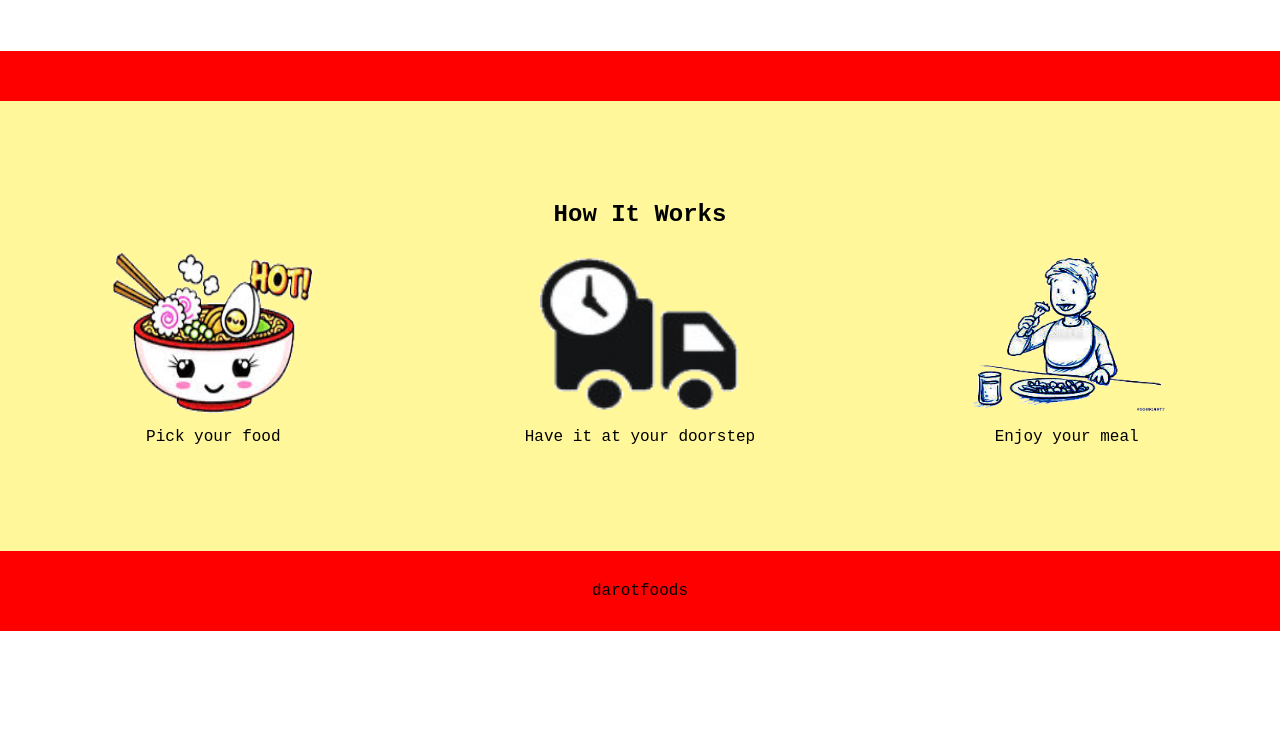
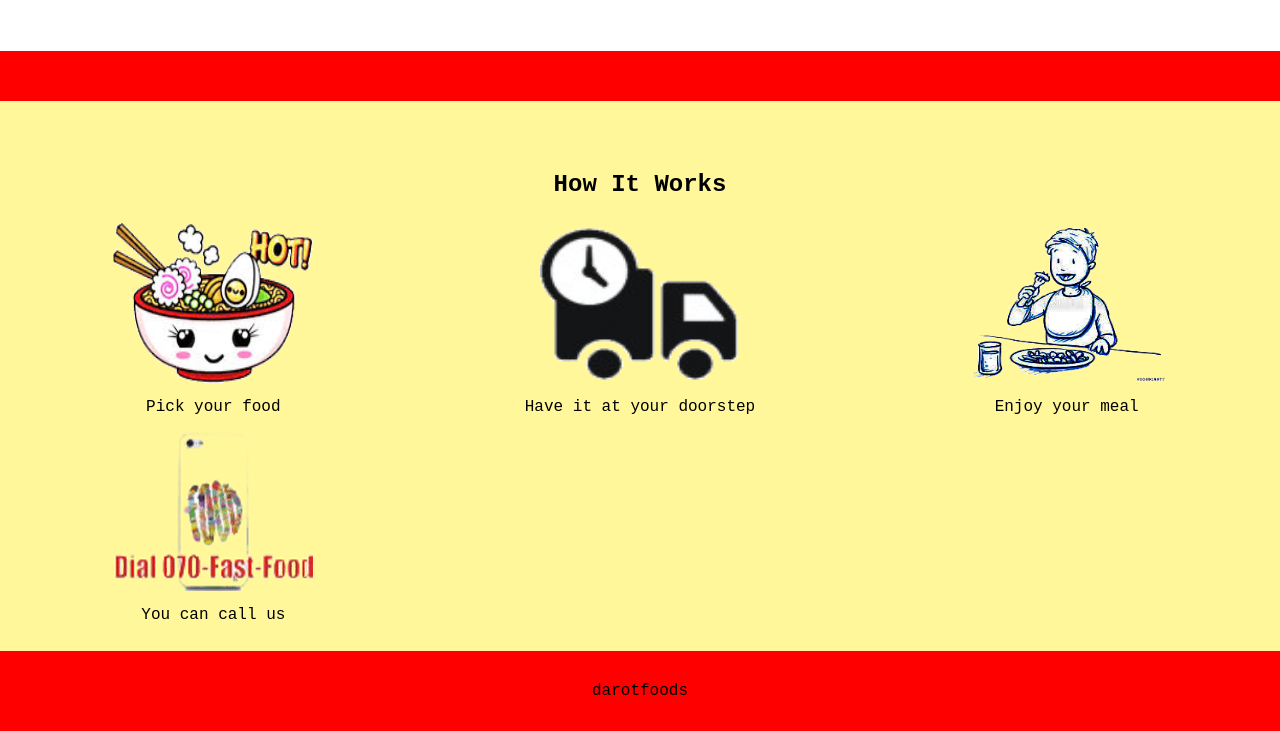
Before and after one commit to darothub/fast-food-fast, a plain HTML site: page index.html in a window 1280 px wide. Shown: the part 1359-2090 px from the top of the page. Before the commit the page ends 1990 px from the top, so only its background shows below. Drawn offline with Linux system fonts and the light colour scheme.

Commit message:
landing page pc responsiveness

```diff
--- a/css/style.css
+++ b/css/style.css
@@ -213,7 +213,7 @@ img{
 .orderstep{
     grid-area: orderstep;
     width: 100%;
-    height: 700px;
+    height: 950px;
     margin: 10px auto;
     margin-bottom: 0px;
     background-color: #FFF799;
@@ -237,10 +237,17 @@ img{
     margin-top: 0px;
 }
 
+
+
 #orderstep span{
     display: grid;
     margin-top: 10px;
     margin-bottom: 20px;
+}
+
+#orderstep #quikcall img{
+  margin-left: 100px;
+
 }
 
 #orderstep span img{
@@ -376,7 +383,7 @@ footer{
      .orderstep{
 
         width: 100%;
-        height: 500px;
+        height: 600px;
         margin: 10px auto;
         margin-bottom: 0px;
         background-color: #FFF799;
@@ -393,13 +400,16 @@ footer{
     }
     .orderstep #orderstep h2{
         grid-column: 1/4;
-        margin-top:80px;
+        margin-top:50px;
         margin-bottom: 30px;
     }
 
+
+
+
     .signupform{
        margin-left:150px;
-       margin-bottom:-90px;
+       margin-bottom:90px;
 
     }
 }
--- a/index.html
+++ b/index.html
@@ -85,6 +85,10 @@
                     <img src="images/eat1.gif">
                     <p>Enjoy your meal</p>
                 </span>
+                <span id="">
+                    <img src="images/callquik.gif">
+                    <p>You can call us</p>
+                </span>
 
             </div>
 
```
Also changed, not shown: images/callquik.gif (added), images/callquik.jpg (added).
